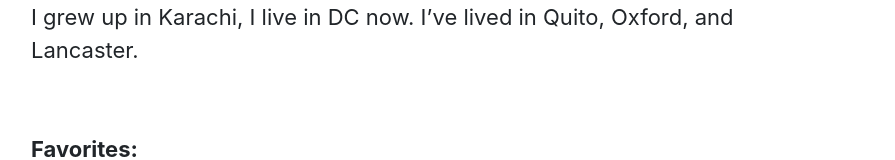
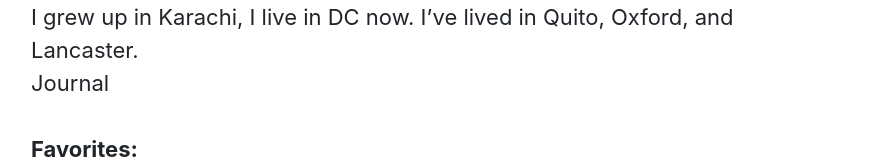
Before and after one commit to djawaid92/djawaid92.github.io, a plain HTML site: page index.html in a window 1280 px wide. Shown: the part 389-549 px from the top of the page, without its empty margins (149-1044 px from the left). Drawn offline with Linux system fonts and the light colour scheme; a script that the page names is missing.

Commit message:
journal link

```diff
--- a/index.html
+++ b/index.html
@@ -42,6 +42,8 @@
 <a href="http://www.paulgraham.com/stuff.html">Essentialist<a>, introvert, avid reader, habit builder and love meaningful<br> conversations.<br><br>
 I grew up in Karachi, I live in DC now.  I’ve lived in Quito, Oxford, and <br>Lancaster.
 <br>
+<br?
+<a href="www.fearsettingjournal.square.site" target="_blank">Journal<a>
 <br>
 <br>
 
```
